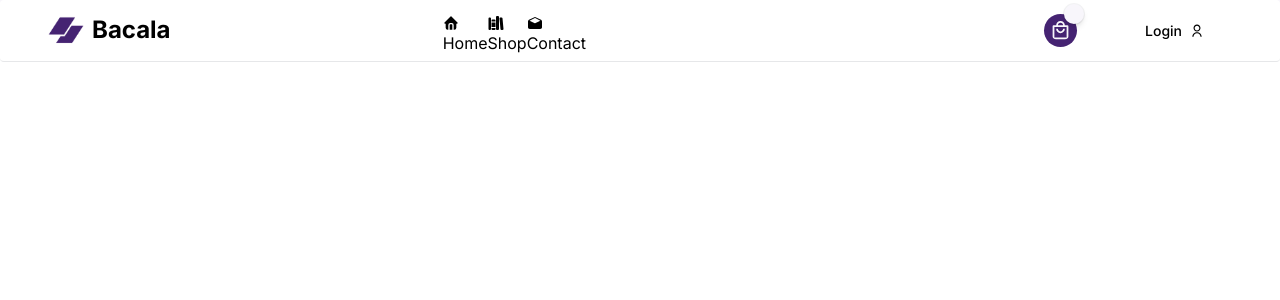
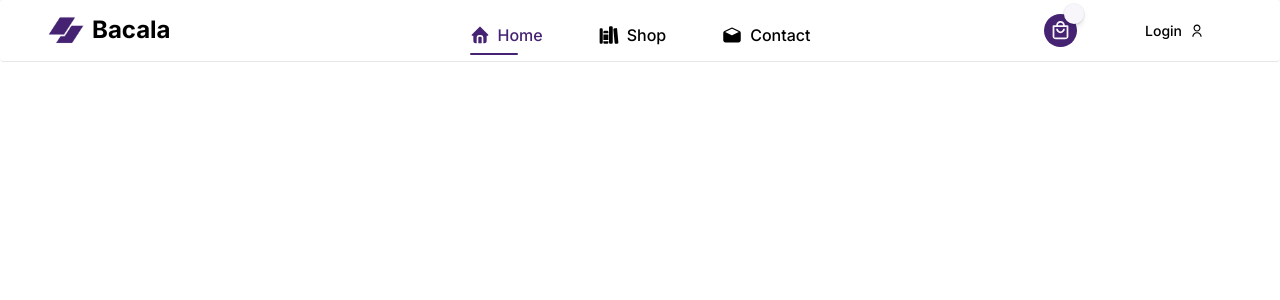
Before and after one commit to asimzahoor443/bacala-BookStore, a React (Vite) app in the folder frontend/: page / in a window 1280 px wide. Shown: the top 300 px of the page. Built offline with nearby package versions, Linux system fonts and the light colour scheme.

Commit message:
docs:update

```diff
--- a/frontend/src/components/Header.jsx
+++ b/frontend/src/components/Header.jsx
@@ -1,10 +1,15 @@
-import React from 'react';
+import React, { useState } from 'react';
 import { Link } from 'react-router-dom';
 import logo from '../assets/logo.png';
 import Navbar from './Navbar';
 import { CgMenuLeft } from 'react-icons/cg';
 import { RiShoppingBag4Line, RiUserLine } from 'react-icons/ri';
 const Header = () => {
+  const [active, setActive] = useState(false);
+  const [menuOpened, setMenuOpened] = useState(false);
+  const toggleMenu = () => {
+    setMenuOpened((prev) => !prev);
+  };
   return (
     <header className="fixed top-0 w-full left-0 right-0 z-50">
       <div className="bg-white py-2.5 max-padd-container flexBetween border-b border-slate-900/10 rounded transition-all duration-300">
@@ -20,11 +25,20 @@ const Header = () => {
         </Link>
         {/* NavBar */}
         <div className="flex-1 ">
-          <Navbar />
+          <Navbar
+            containerStyles={`${
+              menuOpened
+                ? 'flex flex-col gap-y-16 h-screen w-[222px] absolute left-0 top-0 bg-white z-50 px-10 py-4 shadow-xl '
+                : 'hidden xl:flex justify-center gap-x-8 xl:gap-x-14 medium-15 px-2 py-1'
+            }`}
+          />
         </div>
         {/* Right Side */}
         <div className="flex-1 flex items-center justify-end gap-x-3 sm:gap-x-10 ">
-          <CgMenuLeft className="text-2xl xl:hidden cursor-pointer" />
+          <CgMenuLeft
+            onClick={toggleMenu}
+            className="text-2xl xl:hidden cursor-pointer"
+          />
           <Link to={'/cart'} className="flex relative">
             <RiShoppingBag4Line className="text-[33px] bg-secondary text-primary p-1.5 rounded-full" />
             <span className="bg-primary ring-1 ring-slate-900/5 medium-14 absolute left-5 -top-2.5 flexCenter w-5 h-5 rounded-full shadow-md"></span>
--- a/frontend/src/components/Navbar.jsx
+++ b/frontend/src/components/Navbar.jsx
@@ -16,18 +16,34 @@ const Navbar = ({ containerStyles, toggleMenu, menuOpened }) => {
       icon: <IoLibrary />,
     },
     {
-      to: '/contact',
+      to: 'mailto:asimzahoor443@gmail.com',
       label: 'Contact',
       icon: <IoMailOpen />,
     },
   ];
   return (
     <nav className={containerStyles}>
+      {/* close button Navbar */}
+      {menuOpened && (
+        <>
+          <FaRegWindowClose
+            onClick={toggleMenu}
+            className="text-xl self-end cursor-pointer relative"
+          />
+        </>
+      )}
       {navItems.map(({ to, label, icon }) => (
         <div key={label} className="inline-flex relative top-1">
-          <NavLink>
-            <span>{icon}</span>
-            <span>{label}</span>
+          <NavLink
+            to={to}
+            className={({ isActive }) =>
+              isActive
+                ? 'active-link flexCenter gap-x-2 '
+                : 'flexCenter gap-x-2'
+            }
+          >
+            <span className="text-xl">{icon}</span>
+            <span className="medium-16">{label}</span>
           </NavLink>
         </div>
       ))}
```
